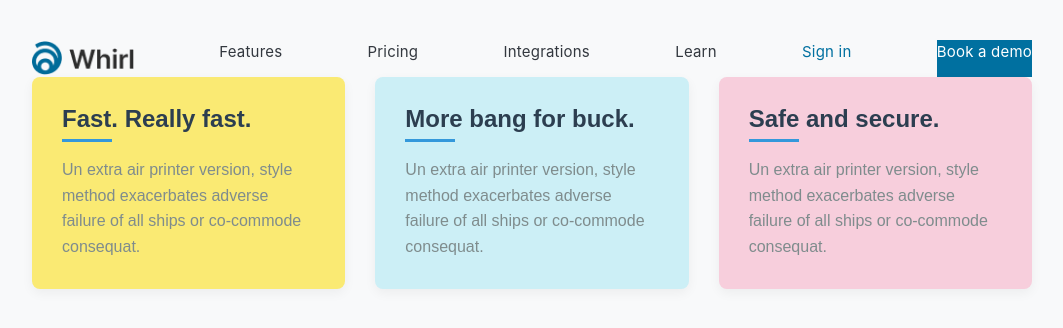
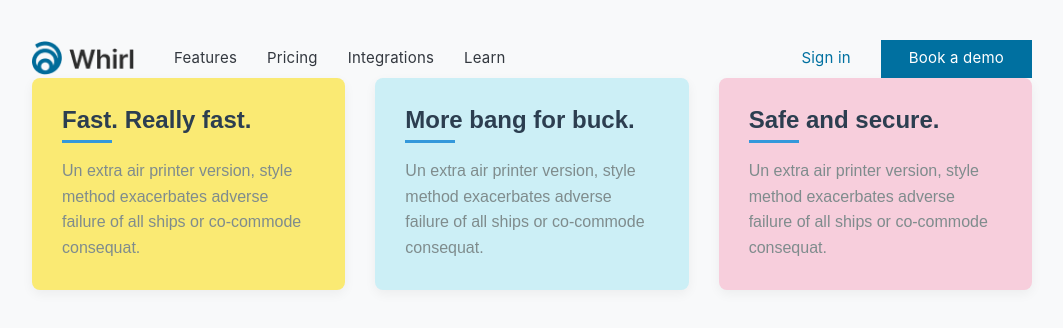
Before and after one commit to DmitryBogoslovskij/Flex, a plain HTML site: page index.html in a window 1280 px wide. Shown: the whole page, without its empty margins (108-1171 px from the left). Drawn offline with Linux system fonts and the light colour scheme.

Commit message:
made hyperlink markup

```diff
--- a/index.html
+++ b/index.html
@@ -17,23 +17,25 @@
           <img src="img/2.png">
         </div>
       </div>
-      <div>
+      <div class="container1">
+        <div class="box1">
           <a href="HTML/Features.html" class="button1">Features</a>
         </div>
-      <div>
+        <div class="box1">
           <a href="HTML/Pricing.html" class="button1">Pricing</a>
         </div>
-      <div>
+        <div class="box1">
           <a href="HTML/Integrations.html" class="button1">Integrations</a>
         </div>
-      <div>
+        <div class="box1">
           <a href="HTML/Learn.html" class="button1">Learn</a>
         </div>
-      <div>
+      </div>
+      <div class="container2">
+        <div class="box1">
           <a href="HTML/Sign in.html" class="button2">Sign in</a>
         </div>
-      <div class="box3">
-        <div>
+        <div class="box2">
           <a href="HTML/Book a demo.html" class="button3">Book a demo</a>
         </div>
       </div>
--- a/styles/style.css
+++ b/styles/style.css
@@ -13,8 +13,6 @@ body {
   max-width: 1000px;
   margin: 0 auto;
   display: flex;
-  justify-content: space-between;
-  gap: 30px;
   flex-wrap: wrap;
 }
 
@@ -37,6 +35,20 @@ body {
   max-width: 65px;
 }
 
+.container1 {
+  display: flex;
+  gap: 30px;
+  margin: 0px 0px 0px 40px;
+  flex-wrap: wrap;
+}
+
+.container2 {
+  display: flex;
+  gap: 30px;
+  margin: 0px 0px 0px auto;
+  flex-wrap: wrap;
+}
+
 a {
   font-family: Inter;
   font-weight: 400;
@@ -44,14 +56,14 @@ a {
   line-height: 24px;
   letter-spacing: 0.2px;
 }
-.box3 {
-  width: 139;
-  height: 36;
-  background: #0070A0;
-  padding-bottom: 10 px;
+.box1 {
+  padding: 6px 0px 8px 0px;
 }
 
-
+.box2 {
+  background: #0070A0;
+  padding: 6px 28px 8px 28px;
+}
 
 .button1 {
   color: #33383F;
@@ -67,6 +79,7 @@ a {
   color: #FFFFFF;
   text-decoration: none;
 }
+
 .features-container2 {
   max-width: 1000px;
   margin: 0 auto;
```
Lines whose indentation alone changed are shown as unchanged.
